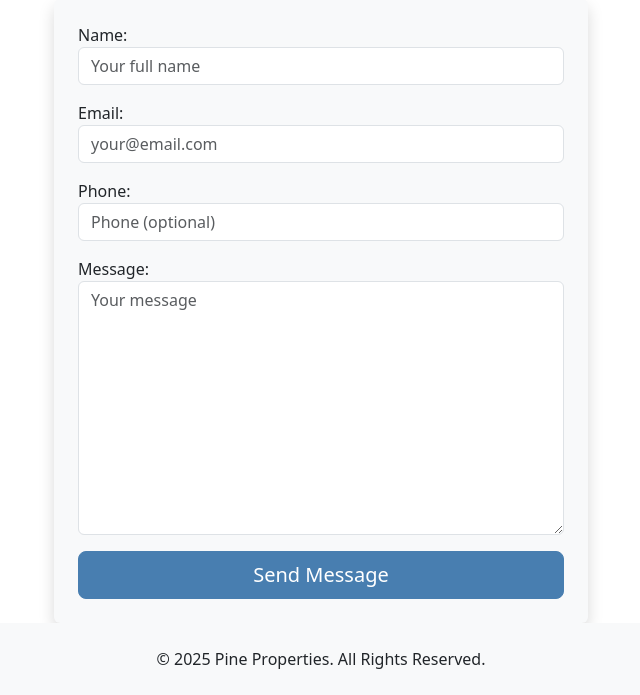
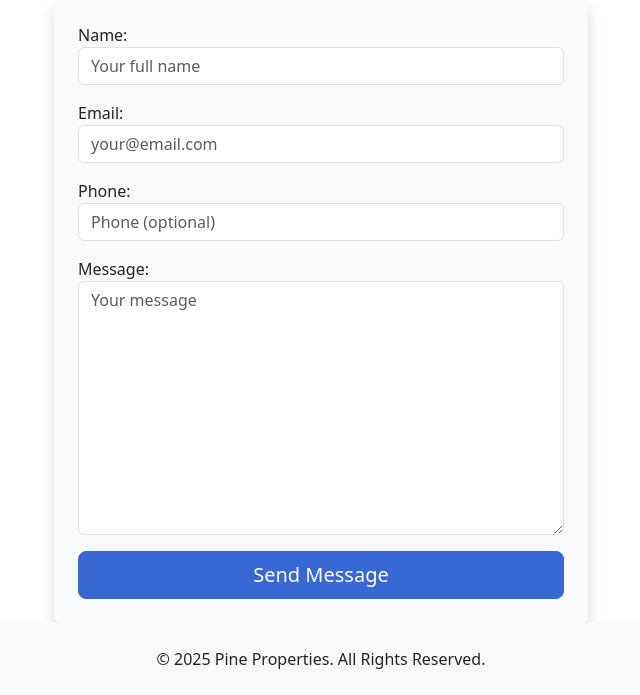
Before and after one commit to MSRhmn/pine-properties, a Django app: page /contact/ in a window 1280 px wide. Shown: the part 219-914 px from the top of the page, without its empty margins (319-959 px from the left). Run offline with Django 5.2, Linux system fonts and the light colour scheme.

Commit message:
update: primary btn color

```diff
--- a/properties/templates/properties/base.html
+++ b/properties/templates/properties/base.html
@@ -19,8 +19,8 @@
 
         /* Custom Primary Button */
         .btn-primary {
-            background-color: #487eb0 !important; /* main color (blue) */
-            border-color: #487eb0 !important;
+            background-color: #3867d6 !important; /* main color (blue) */
+            border-color: #3867d6 !important;
         }
 
         .btn-primary:hover,
```
